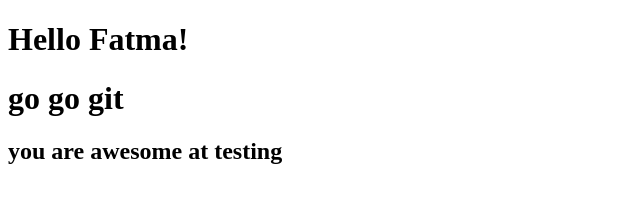
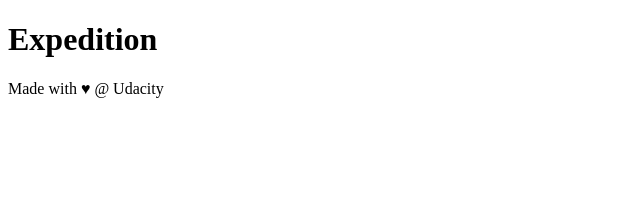
Before and after one commit to FatmaMagdy/test, a plain HTML site: page index.html in a window 1280 px wide. Shown: the whole page, without its empty margins (0-640 px from the left). Drawn offline with Linux system fonts and the light colour scheme.

Commit message:
update index

```diff
--- a/index.html
+++ b/index.html
@@ -9,9 +9,19 @@
 </head>
 <body>
 
+    <header>
+        <h1>Expedition</h1>
+    </header>
+
+    <div class="container">
+        <main>
+
+        </main>
+    </div>
+
+    <footer>
+        Made with ♥ @ Udacity
+    </footer>
     <script src="js/app.js"></script>
-    <h1>Hello Fatma! </h1>
-    <h1>go go git</h1>
-    <h2>you are awesome at testing</h2>
 </body>
 </html>
```
